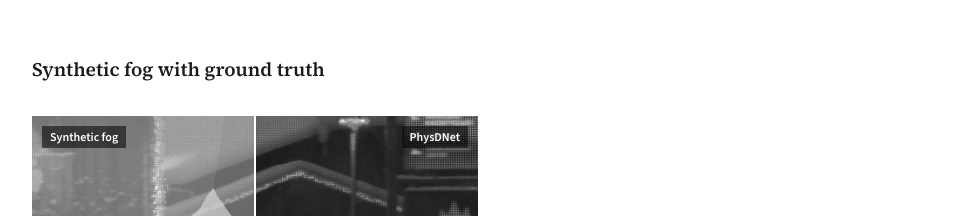
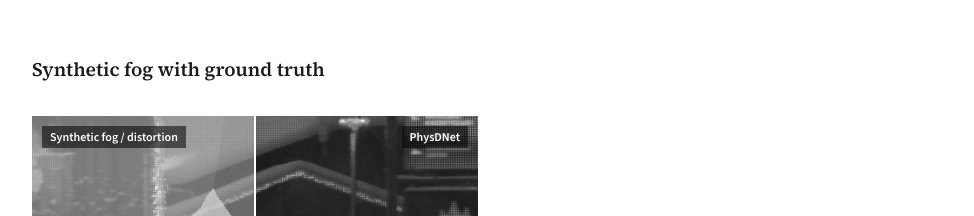
Before and after one commit to Heatdh/PhysDnet, a plain HTML site: page project_page/index.html in a window 1280 px wide. Shown: the part 1120-1336 px from the top of the page, without its empty margins (148-1122 px from the left). Drawn offline with nearby package versions, Linux system fonts and the light colour scheme.

Commit message:
Project page: synthetic slider tag 'Synthetic fog / distortion'

```diff
--- a/project_page/index.html
+++ b/project_page/index.html
@@ -240,7 +240,7 @@ footer { margin-top: 48px; padding-top: 18px; border-top: 1px solid var(--rule);
     <img class="after" src="assets/synthfog_restored.png" alt="The same frame restored by PhysDNet-M" width="512" height="512">
     <img class="lidar" src="assets/lidar.png" alt="" width="512" height="512">
     <div class="handle"></div>
-    <span class="tag l">Synthetic fog</span><span class="tag r">PhysDNet</span>
+    <span class="tag l">Synthetic fog / distortion</span><span class="tag r">PhysDNet</span>
     <input type="range" min="0" max="100" value="50" aria-label="Drag to compare synthetic-fog input and PhysDNet output">
   </div>
   <div class="teaser-side">
```
